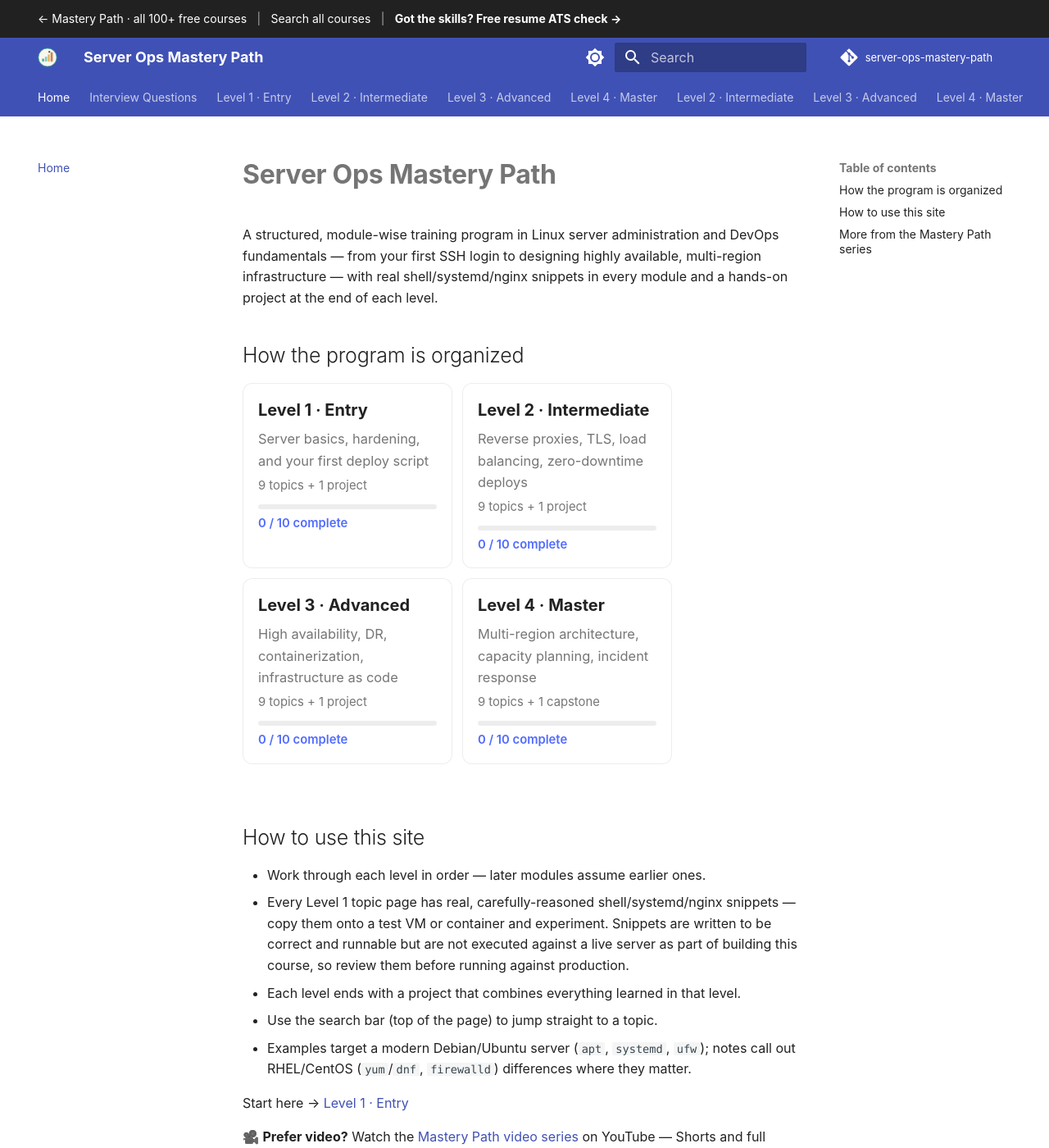
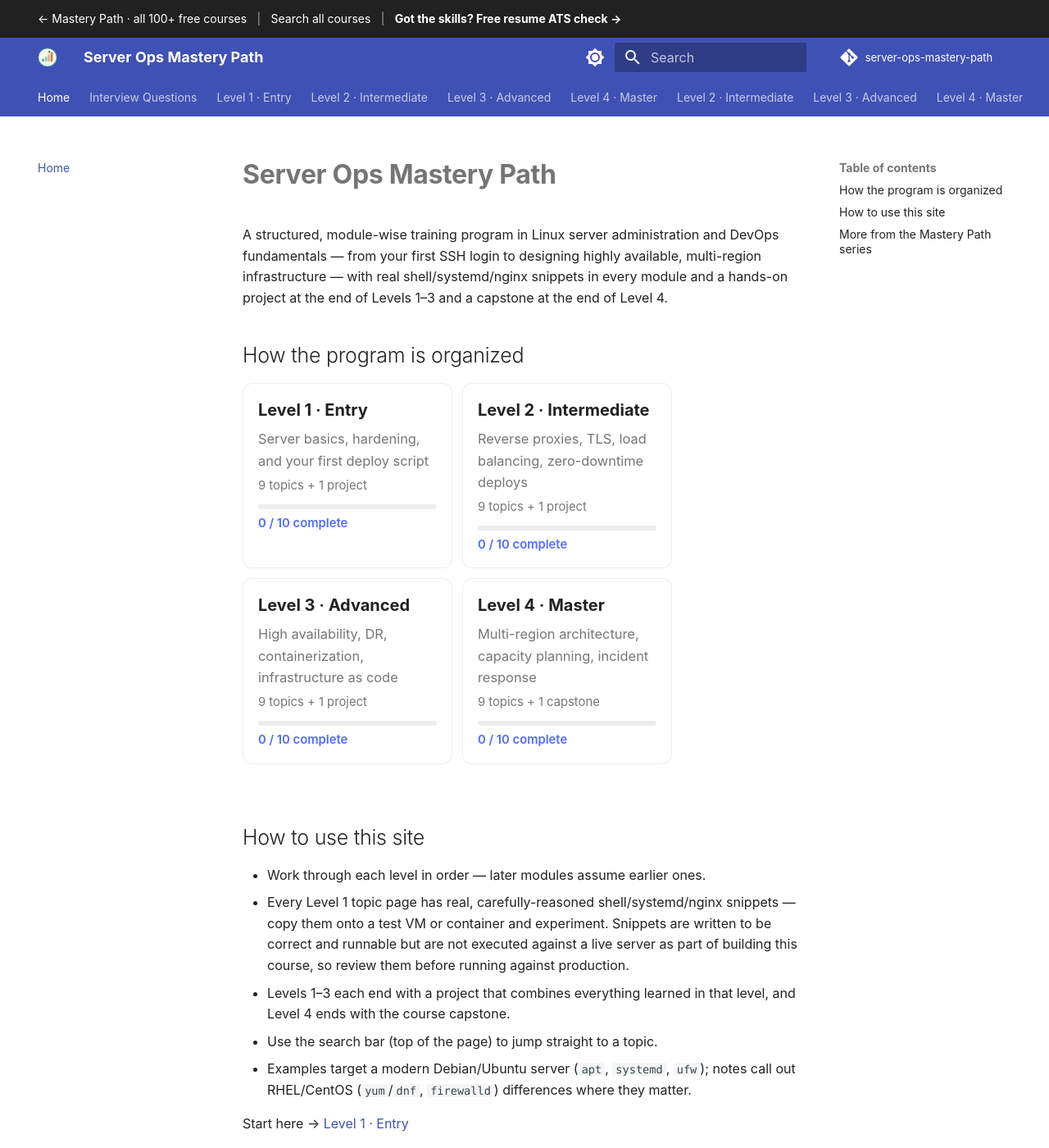
Before and after one commit to SIGILIPELLI/server-ops-mastery-path, an MkDocs documentation site: the page built from docs/index.md, in a window 1280 px wide and 1400 px high. Shown: the whole window at 82% size. Built offline with MkDocs 1.6.1 and Material for MkDocs 9.7.7, drawn with Linux system fonts in a browser that asks for light colours; comment, search, counter and statistics services are not loaded.

Commit message:
Course home: state that Levels 1-3 end with a project and Level 4 with the capstone
Co-Authored-By: Claude Sonnet 5.5 <noreply@anthropic.com>

```diff
--- a/docs/index.md
+++ b/docs/index.md
@@ -8,7 +8,7 @@ description: "Free Linux server administration and DevOps course from beginner t
 A structured, module-wise training program in Linux server administration and
 DevOps fundamentals — from your first SSH login to designing highly available,
 multi-region infrastructure — with real shell/systemd/nginx snippets in every
-module and a hands-on project at the end of each level.
+module and a hands-on project at the end of Levels 1–3 and a capstone at the end of Level 4.
 
 ## How the program is organized
 
@@ -27,7 +27,7 @@ module and a hands-on project at the end of each level.
   are written to be correct and runnable but are not executed against a live
   server as part of building this course, so review them before running
   against production.
-- Each level ends with a project that combines everything learned in that level.
+- Levels 1–3 each end with a project that combines everything learned in that level, and Level 4 ends with the course capstone.
 - Use the search bar (top of the page) to jump straight to a topic.
 - Examples target a modern Debian/Ubuntu server (`apt`, `systemd`, `ufw`);
   notes call out RHEL/CentOS (`yum`/`dnf`, `firewalld`) differences where they
```
